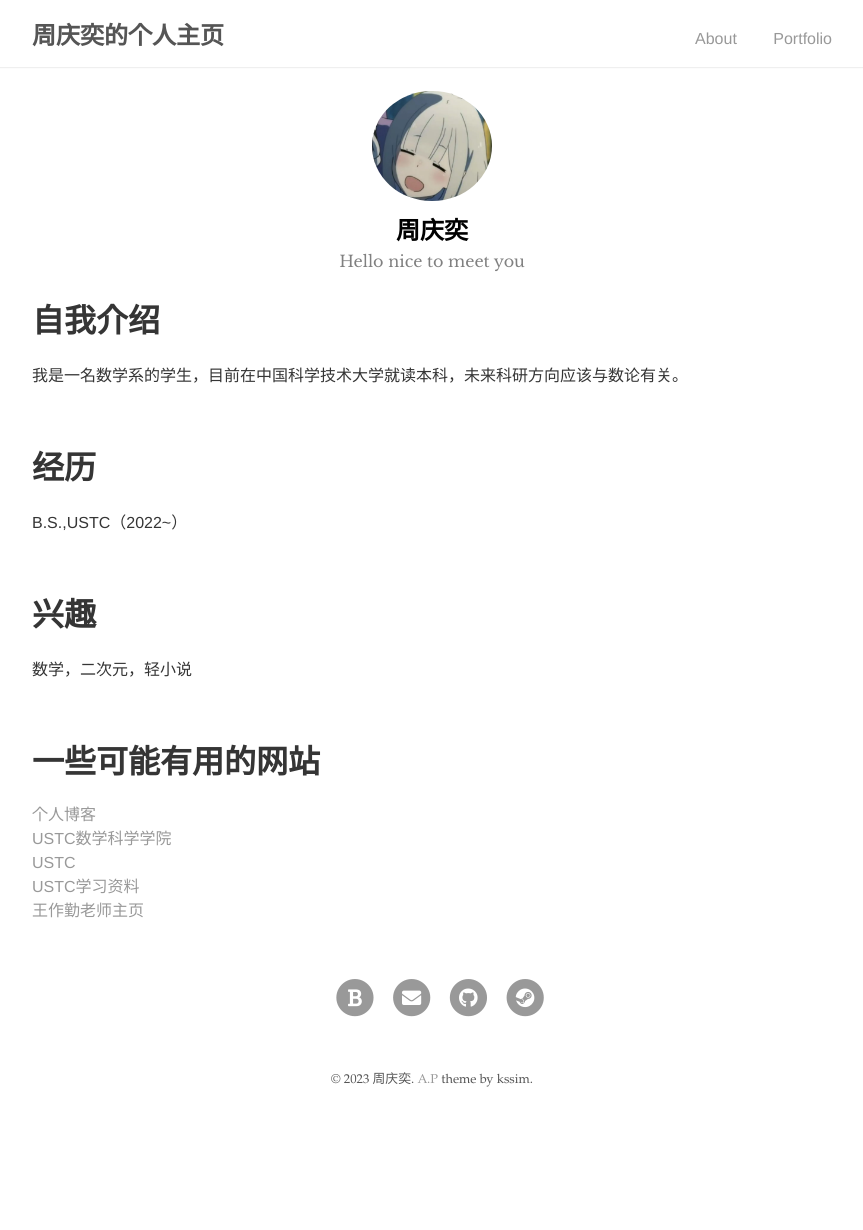
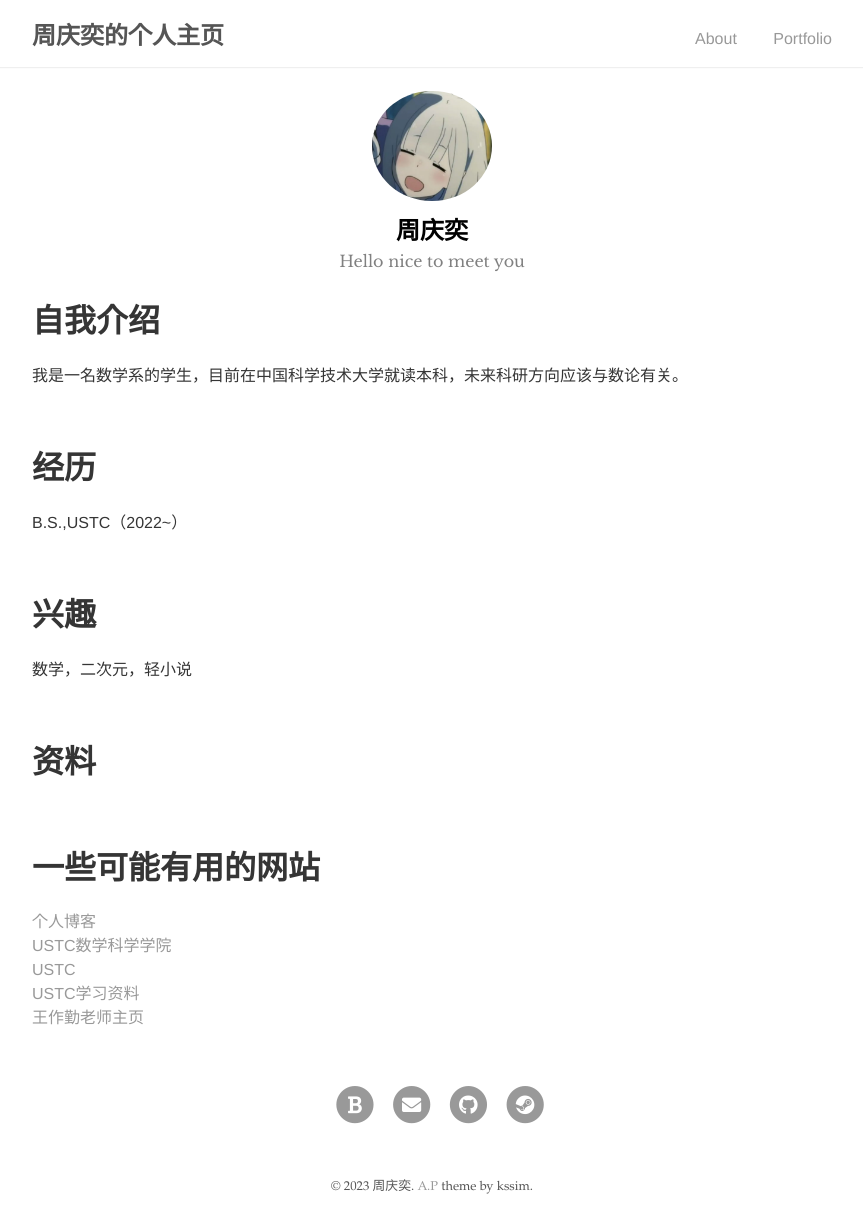
Before and after one commit to zqygg/zqygg.github.io, a Jekyll site: the page built from index.md, in a window 1280 px wide. Shown: the whole page, without its empty margins (208-1071 px from the left). Built offline with Jekyll 4.4.1, drawn with Linux system fonts in a browser that asks for light colours; our own code applies the rules of GitHub Pages for plain Markdown files; before the commit the page ends 1123 px from its top, so only the background shows below that.

Commit message:
Update index.md

```diff
--- a/index.md
+++ b/index.md
@@ -17,6 +17,11 @@ B.S.,USTC（2022~）
 
 <br/>
 
+# 资料
+
+
+<br/>
+
 # 一些可能有用的网站
 <a href="https://www.luogu.com.cn/blog/zqygg/" target="_blank">个人博客</a>
 <br/>
```
